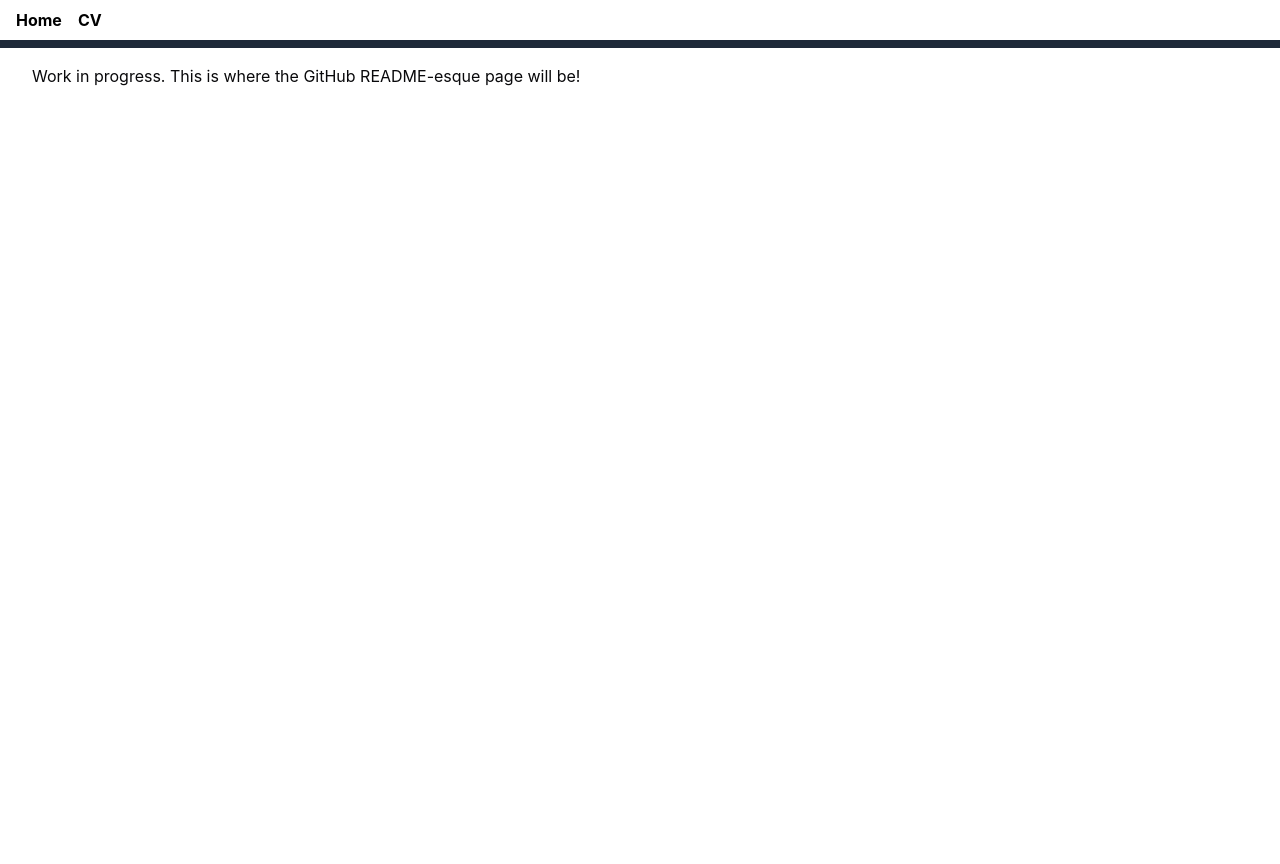
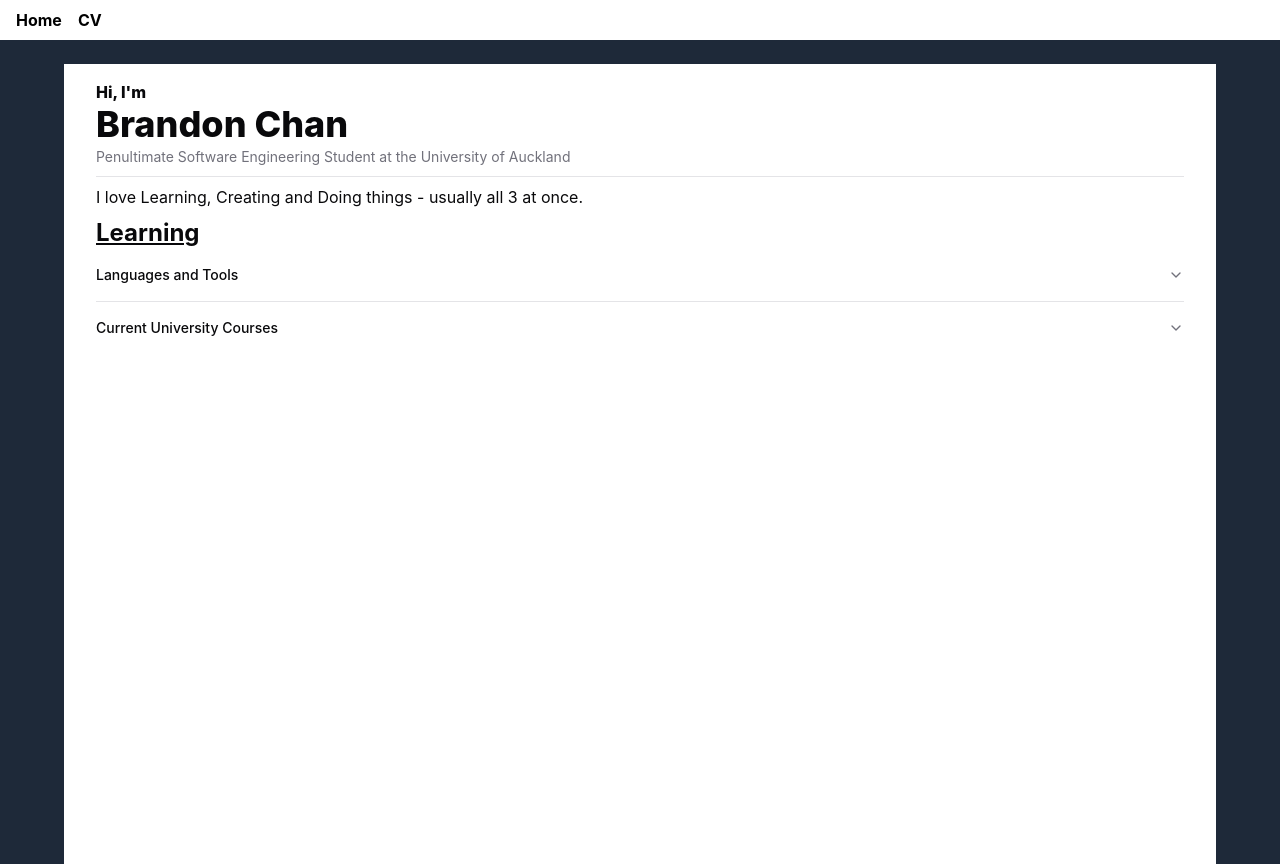
Before and after one commit to br-Chan/br-chan.github.io, a React (Vite) app: page / in a window 1280 px wide. Built offline with nearby package versions, Linux system fonts and the light colour scheme.

Commit message:
feat: start on home page

```diff
--- a/package.json
+++ b/package.json
@@ -10,6 +10,7 @@
 		"test": "vitest run"
 	},
 	"dependencies": {
+		"@radix-ui/react-accordion": "^1.2.11",
 		"@radix-ui/react-separator": "^1.1.7",
 		"@radix-ui/react-slot": "^1.2.3",
 		"@tailwindcss/vite": "^4.0.6",
--- /dev/null
+++ b/src/components/ui/accordion.tsx
@@ -0,0 +1,64 @@
+import * as AccordionPrimitive from "@radix-ui/react-accordion";
+import { ChevronDownIcon } from "lucide-react";
+import type * as React from "react";
+
+import { cn } from "@/lib/utils";
+
+function Accordion({
+	...props
+}: React.ComponentProps<typeof AccordionPrimitive.Root>) {
+	return <AccordionPrimitive.Root data-slot="accordion" {...props} />;
+}
+
+function AccordionItem({
+	className,
+	...props
+}: React.ComponentProps<typeof AccordionPrimitive.Item>) {
+	return (
+		<AccordionPrimitive.Item
+			className={cn("border-b last:border-b-0", className)}
+			data-slot="accordion-item"
+			{...props}
+		/>
+	);
+}
+
+function AccordionTrigger({
+	className,
+	children,
+	...props
+}: React.ComponentProps<typeof AccordionPrimitive.Trigger>) {
+	return (
+		<AccordionPrimitive.Header className="flex">
+			<AccordionPrimitive.Trigger
+				className={cn(
+					"flex flex-1 cursor-pointer items-start justify-between gap-4 rounded-md py-4 text-left font-medium text-sm outline-none transition-all hover:underline focus-visible:border-ring focus-visible:ring-[3px] focus-visible:ring-ring/50 disabled:pointer-events-none disabled:opacity-50 [&[data-state=open]>svg]:rotate-180",
+					className,
+				)}
+				data-slot="accordion-trigger"
+				{...props}
+			>
+				{children}
+				<ChevronDownIcon className="pointer-events-none size-4 shrink-0 translate-y-0.5 text-muted-foreground transition-transform duration-200" />
+			</AccordionPrimitive.Trigger>
+		</AccordionPrimitive.Header>
+	);
+}
+
+function AccordionContent({
+	className,
+	children,
+	...props
+}: React.ComponentProps<typeof AccordionPrimitive.Content>) {
+	return (
+		<AccordionPrimitive.Content
+			className="overflow-hidden text-sm data-[state=closed]:animate-slideUp data-[state=open]:animate-slideDown"
+			data-slot="accordion-content"
+			{...props}
+		>
+			<div className={cn("pt-0 pb-4", className)}>{children}</div>
+		</AccordionPrimitive.Content>
+	);
+}
+
+export { Accordion, AccordionItem, AccordionTrigger, AccordionContent };
--- a/src/routes/__root.tsx
+++ b/src/routes/__root.tsx
@@ -5,7 +5,7 @@ import Header from "../components/Header";
 
 export const Route = createRootRoute({
 	component: () => (
-		<main className="flex flex-col items-center gap-2 bg-gray-800">
+		<main className="flex flex-col items-center gap-6 bg-gray-800">
 			<Header />
 
 			<Outlet />
--- a/src/routes/index.tsx
+++ b/src/routes/index.tsx
@@ -1,4 +1,11 @@
 import { createFileRoute } from "@tanstack/react-router";
+import {
+	Accordion,
+	AccordionContent,
+	AccordionItem,
+	AccordionTrigger,
+} from "@/components/ui/accordion";
+import { Separator } from "@/components/ui/separator";
 
 export const Route = createFileRoute("/")({
 	component: App,
@@ -6,9 +13,51 @@ export const Route = createFileRoute("/")({
 
 function App() {
 	return (
-		<section className="flex min-h-screen w-full flex-col justify-start gap-2 bg-white p-4 px-8">
-			Work in progress. This is where the GitHub README-esque page will
-			be!
+		<section className="flex min-h-screen w-6xl flex-col justify-start gap-2 bg-white p-4 px-8">
+			<header>
+				<span className="font-extrabold">Hi, I'm</span>
+				<h1 className="font-extrabold text-4xl">Brandon Chan</h1>
+				<span className="text-muted-foreground text-sm">
+					Penultimate Software Engineering Student at the University
+					of Auckland
+				</span>
+			</header>
+
+			<Separator />
+
+			<span>
+				I love Learning, Creating and Doing things - usually all 3 at
+				once.
+			</span>
+
+			<section>
+				<h2 className="font-bold text-2xl underline">Learning</h2>
+
+				<Accordion className="w-full" type="multiple">
+					<AccordionItem value="item-1">
+						<AccordionTrigger>Languages and Tools</AccordionTrigger>
+						<AccordionContent className="flex flex-col gap-4 text-balance">
+							A table here that shows all techs I know. Columns:
+							category. Rows: the techs.
+						</AccordionContent>
+					</AccordionItem>
+					<AccordionItem value="item-2">
+						<AccordionTrigger>
+							Current University Courses
+						</AccordionTrigger>
+						<AccordionContent className="flex flex-col gap-4 text-balance">
+							<p>• ENGGEN 303 | Innovation and Business Cases</p>
+							<p>
+								• SOFTENG 351 | Fundamentals of Database Systems
+							</p>
+							<p>
+								• SOFTENG 370 | Operating Systems SOFTENG 373 |
+							</p>
+							<p>• Computer Graphics and Image Processing</p>
+						</AccordionContent>
+					</AccordionItem>
+				</Accordion>
+			</section>
 		</section>
 	);
 }
--- /dev/null
+++ b/tailwind.config.js
@@ -0,0 +1,25 @@
+/** @type {import('tailwindcss').Config} */
+module.exports = {
+    content: [
+        "./src/**/*.{js,ts,jsx,tsx}",
+    ],
+	theme: {
+		extend: {
+            keyframes: {
+				slideDown: {
+					from: { height: "0px" },
+					to: { height: "var(--radix-accordion-content-height)" },
+				},
+				slideUp: {
+					from: { height: "var(--radix-accordion-content-height)" },
+					to: { height: "0px" },
+				},
+			},
+			animation: {
+				slideDown: "slideDown 300ms cubic-bezier(0.87, 0, 0.13, 1)",
+				slideUp: "slideUp 300ms cubic-bezier(0.87, 0, 0.13, 1)",
+			},
+		},
+	},
+	plugins: [],
+};
```
Also changed, not shown: 1 other file (tests, documents, lock files or other folders).
